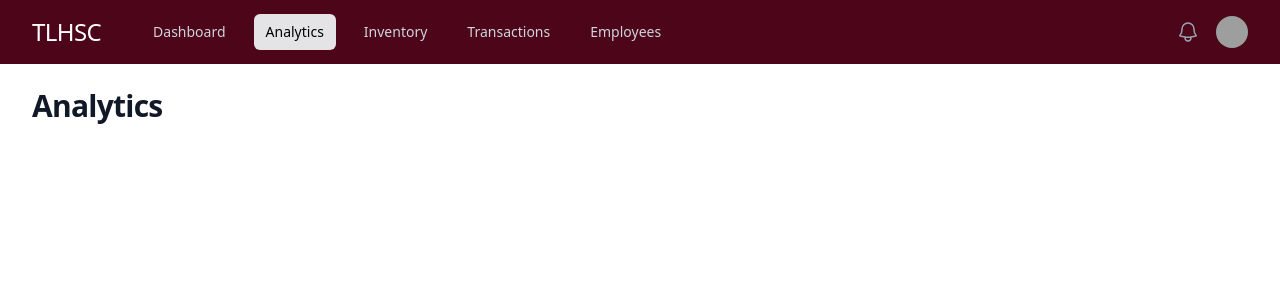
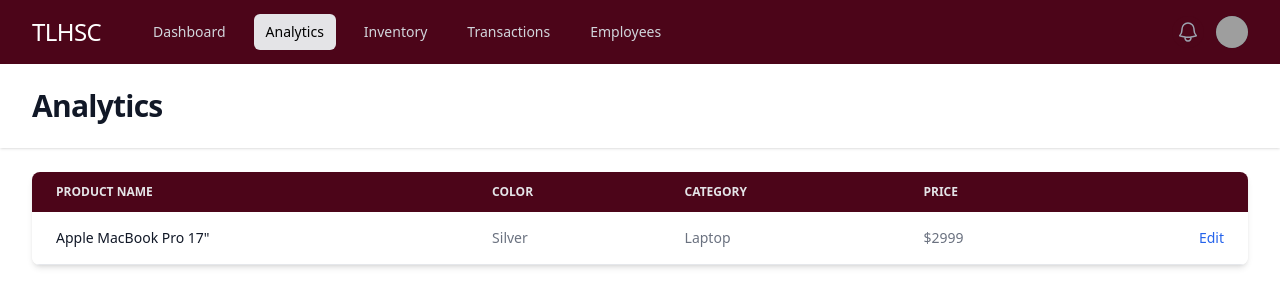
Before and after one commit to sophiaacohon/TLHSC, a React (Vite) app in the folder tlhsc-finalproject/: page /analytics in a window 1280 px wide. Shown: the top 306 px of the page. Built offline with nearby package versions, Linux system fonts and the light colour scheme; grey boxes are pictures that could not be loaded.

Commit message:
dashboard

```diff
--- a/tlhsc-finalproject/src/components/admin/Analytics.jsx
+++ b/tlhsc-finalproject/src/components/admin/Analytics.jsx
@@ -6,13 +6,57 @@ const Analytics = () => {
     <>
       <Header/>
 
-      <header className="bg-white">
+      <header className="bg-white shadow">
           <div className="relative mx-auto max-w-7xl px-4 py-6 sm:px-6 lg:px-8">
             <h1 className="text-3xl font-bold tracking-tight text-gray-900">Analytics</h1>
           </div>
         </header>
         <main>
           <div className="mx-auto max-w-7xl py-6 sm:px-6 lg:px-8">
+
+
+              <div class="relative overflow-x-auto shadow-md sm:rounded-lg">
+                  <table class="w-full text-sm text-left rtl:text-right text-gray-500 dark:text-gray-400">
+                      <thead class="text-xs text-zinc-200 uppercase bg-rose-950 dark:bg-gray-700 dark:text-gray-400">
+                          <tr>
+                              <th scope="col" class="px-6 py-3">
+                                  Product name
+                              </th>
+                              <th scope="col" class="px-6 py-3">
+                                  Color
+                              </th>
+                              <th scope="col" class="px-6 py-3">
+                                  Category
+                              </th>
+                              <th scope="col" class="px-6 py-3">
+                                  Price
+                              </th>
+                              <th scope="col" class="px-6 py-3">
+                                  <span class="sr-only">Edit</span>
+                              </th>
+                          </tr>
+                      </thead>
+                      <tbody>
+                          <tr class="bg-white border-b dark:bg-gray-800 dark:border-gray-700 hover:bg-zinc-200 dark:hover:bg-gray-600">
+                              <th scope="row" class="px-6 py-4 font-medium text-gray-900 whitespace-nowrap dark:text-white">
+                                  Apple MacBook Pro 17"
+                              </th>
+                              <td class="px-6 py-4">
+                                  Silver
+                              </td>
+                              <td class="px-6 py-4">
+                                  Laptop
+                              </td>
+                              <td class="px-6 py-4">
+                                  $2999
+                              </td>
+                              <td class="px-6 py-4 text-right">
+                                  <a href="#" class="font-medium text-blue-600 dark:text-blue-500 hover:underline">Edit</a>
+                              </td>
+                          </tr>
+                      </tbody>
+                  </table>
+              </div>
 
           </div>
         </main>
--- a/tlhsc-finalproject/src/components/partials/Sidebar.jsx
+++ /dev/null
@@ -1,178 +0,0 @@
-{/*import React, {createContext, useContext, useState} from 'react'
-import { CgPushChevronLeft, CgPushChevronRight } from "react-icons/cg";
-import { Link, useLocation} from 'react-router-dom'
-
-const SidebarContext = createContext()
-
-const Sidebar = ({children}) => {
-
-    const [expanded,setExpanded] = useState(false);
-
-    return (
-        <>
-
-      <aside className='h-1 resize-y w-52'>
-        <div className={`h-full border-r flex flex-col bg-gray-100
-        border-r shadow-sm ${
-                expanded ? 'w-52' : 'w-16'
-            }`}>
-
-            <div className={`p-4 pb-2 flex justify-between items-center pl-4 $
-                expanded ? 'pl-40' : 'pl-4'
-            `}>
-            <button
-                onClick={() => setExpanded(curr => ! curr)}
-                className='p-1.5 rounded-lg float-right bg-rose-950
-                text-white hover:bg-zinc-400 hover:text-rose-950'>
-                {expanded ? <CgPushChevronLeft /> : <CgPushChevronRight />}
-            </button>
-            </div>
-
-            <SidebarContext.Provider value={{expanded}}>
-            <ul className='flex-1 p-3'>{children}</ul>
-            </SidebarContext.Provider>
-
-        </div>
-
-      </aside>
-
-
-        </>
-    )
-}
-export function SidebarItem({ icon, text, link, alert }) {
-    const { expanded } = useContext(SidebarContext);
-    const location = useLocation();
-    const isActive = location.pathname === link;
-
-    return (
-        <li>
-            <Link
-                to={link}
-                className={`
-                    relative flex items-center py-2 px-3 my-1
-                    font-medium rounded-lg cursor-pointer
-                    transition-colors group
-                    ${isActive ? 'bg-zinc-500 text-gray-50' : 'hover:bg-zinc-300'}
-                `}
-            >
-                {icon}
-                <span
-                    className={` overflow-hidden transition-all ${
-                        expanded ? 'w-52 ml-3' : 'w-0'
-                    }`}
-                >
-                    {text}
-                </span>
-
-                {alert && (
-                    <div
-                        className={`absolute right-2 w-2 h-2 rounded bg-zinc-500
-                        ${expanded ? '' : 'top-2'}`}
-                    />
-                )}
-
-                {!expanded && (
-                    <div
-                        className={`absolute left-full rounded-md px-2 py-1 ml-6
-                        bg-zinc-200 text-rose-950 text-md opacity-0
-                        -translate-x-3 transition-all group-hover:opacity-100
-                    `}
-                    >
-                        {text}
-                    </div>
-                )}
-            </Link>
-        </li>
-    );
-}
-export default Sidebar
-*/}
-
-import React, {createContext, useContext, useState} from 'react'
-import { CgPushChevronLeft, CgPushChevronRight } from "react-icons/cg";
-import { Link, useLocation} from 'react-router-dom'
-
-const SidebarContext = createContext()
-
-const Sidebar = ({children}) => {
-
-    const [expanded,setExpanded] = useState(false);
-
-    return (
-        <>
-
-      <aside className='h-1 resize-y w-52'>
-        <div className={`h-full border-r flex flex-col bg-gray-100
-        border-r shadow-sm ${
-                expanded ? 'w-52' : 'w-16'
-            }`}>
-
-            <div className={`p-4 pb-2 flex justify-between items-center pl-4 $
-                expanded ? 'pl-40' : 'pl-4'
-            `}>
-            <button
-                onClick={() => setExpanded(curr => ! curr)}
-                className='p-1.5 rounded-lg float-right bg-rose-950
-                text-white hover:bg-zinc-400 hover:text-rose-950'>
-                {expanded ? <CgPushChevronLeft /> : <CgPushChevronRight />}
-            </button>
-            </div>
-
-            <SidebarContext.Provider value={{expanded}}>
-            <ul className='flex-1 p-3'>{children}</ul>
-            </SidebarContext.Provider>
-
-        </div>
-
-      </aside>
-
-
-        </>
-    )
-}
-export function SidebarItem({ icon, text, link, alert }) {
-    const { expanded } = useContext(SidebarContext);
-    const location = useLocation();
-
-    return (
-        <li>
-            <Link
-                to={link}
-                className={`
-                    relative flex items-center py-2 px-3 my-1
-                    font-medium rounded-lg cursor-pointer
-                    transition-colors group
-                `}
-            >
-                {icon}
-                <span
-                    className={` overflow-hidden transition-all ${
-                        expanded ? 'w-52 ml-3' : 'w-0'
-                    }`}
-                >
-                    {text}
-                </span>
-
-                {alert && (
-                    <div
-                        className={`absolute right-2 w-2 h-2 rounded bg-zinc-500
-                        ${expanded ? '' : 'top-2'}`}
-                    />
-                )}
-
-                {!expanded && (
-                    <div
-                        className={`absolute left-full rounded-md px-2 py-1 ml-6
-                        bg-zinc-200 text-rose-950 text-md opacity-0
-                        -translate-x-3 transition-all group-hover:opacity-100
-                    `}
-                    >
-                        {text}
-                    </div>
-                )}
-            </Link>
-        </li>
-    );
-}
-export default Sidebar
```
Also changed, not shown: tlhsc-finalproject/src/components/admin/Dashboard.jsx (+47 -32 lines).
